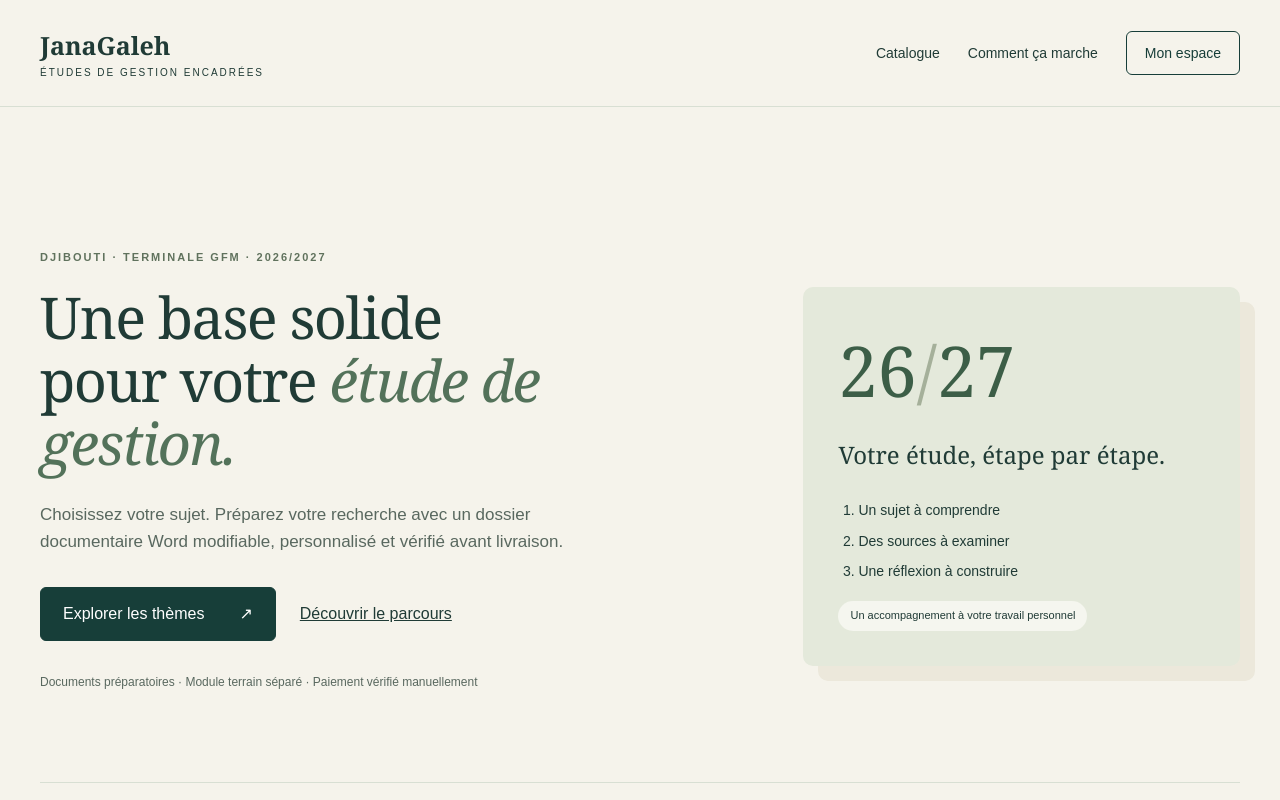
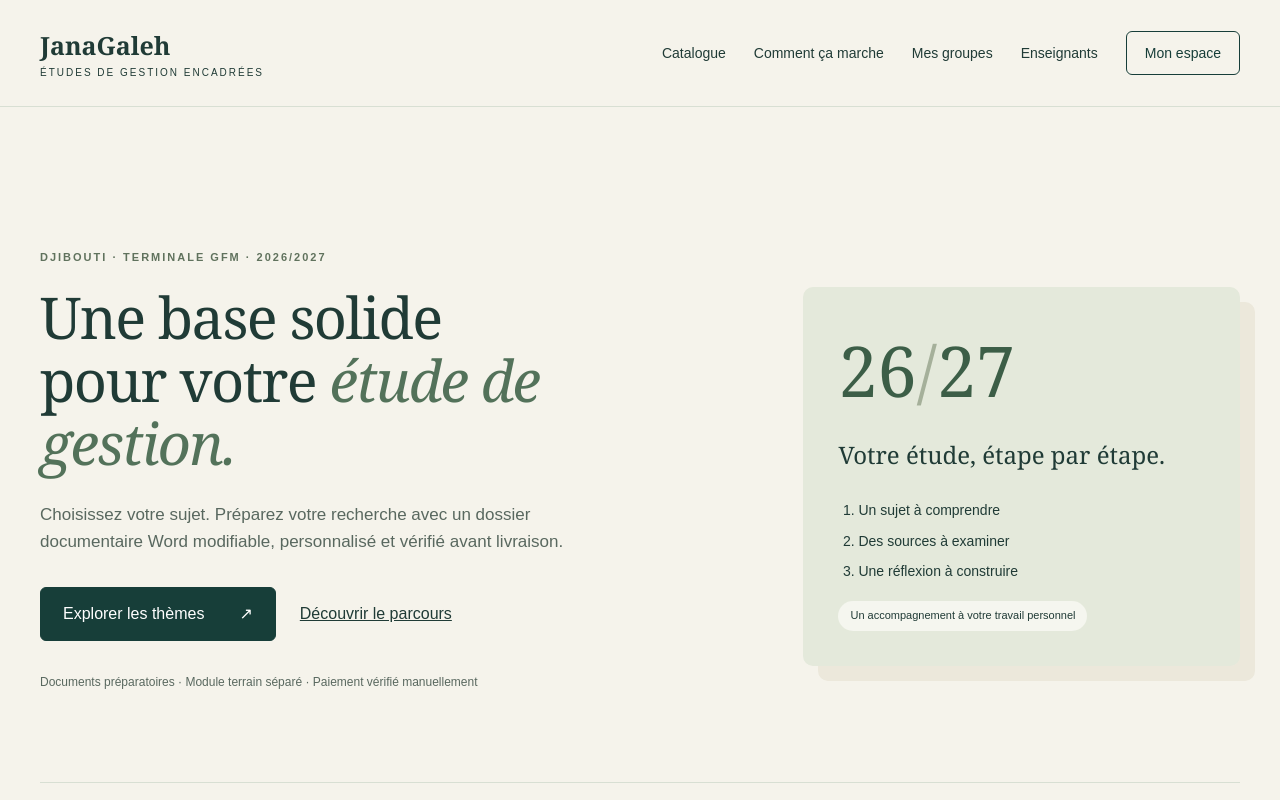
Before and after one commit to JanaGaleh/mon-bac-v8, a website: page ege/index.html in a window 1280 px wide. Shown: the top 800 px of the page. Drawn offline with Linux system fonts and the light colour scheme; no server answers.

Commit message:
feat(ege): rendre visibles les espaces groupes, enseignants et approbations

```diff
--- a/ege/index.html
+++ b/ege/index.html
@@ -10,7 +10,7 @@
 </head>
 <body>
   <a class="skip" href="#catalogue">Aller au catalogue</a>
-  <header><a class="brand" href="../index.html">JanaGaleh<span>ÉTUDES DE GESTION ENCADRÉES</span></a><nav aria-label="Navigation principale"><a href="#catalogue">Catalogue</a><a href="#fonctionnement">Comment ça marche</a><button id="accountButton">Mon espace</button></nav></header>
+  <header><a class="brand" href="../index.html">JanaGaleh<span>ÉTUDES DE GESTION ENCADRÉES</span></a><nav aria-label="Navigation principale"><a href="#catalogue">Catalogue</a><a href="#fonctionnement">Comment ça marche</a><a href="./mes-groupes.html">Mes groupes</a><a href="./enseignant.html">Enseignants</a><button id="accountButton">Mon espace</button></nav></header>
   <main>
     <p id="offline" class="notice" hidden>Vous êtes hors connexion. Le catalogue et votre espace nécessitent Internet.</p>
     <div class="actions"><button id="installPwa" class="secondary" hidden>Installer EGE sur cet appareil</button><button id="updatePwa" class="secondary" hidden>Nouvelle version disponible · mettre à jour</button></div>
```
